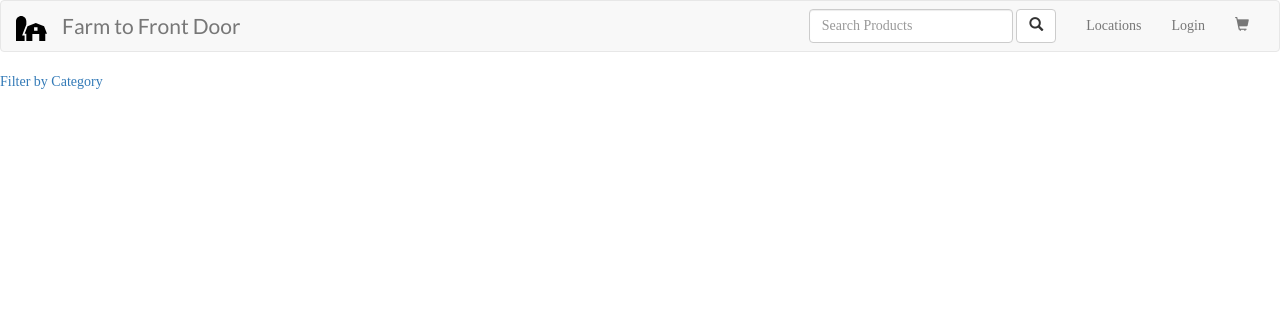
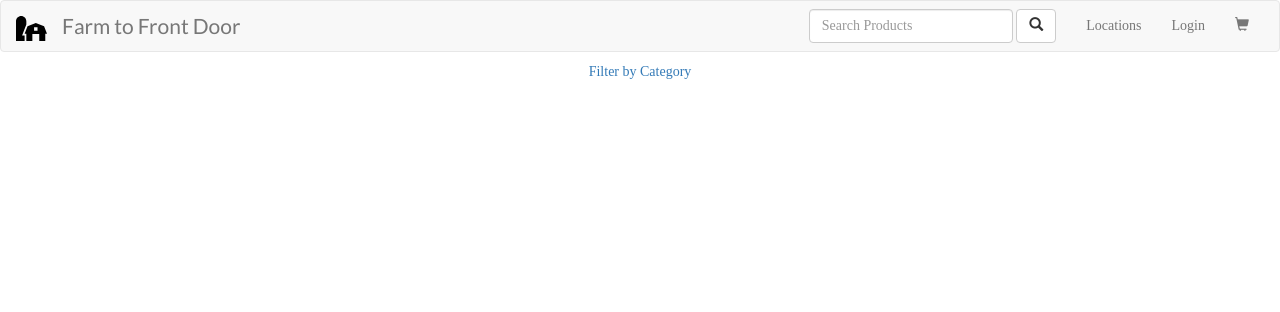
Before and after one commit to Gerdie/farm-to-front-door, a Flask app: page /products in a window 1280 px wide. Shown: the top 312 px of the page. Run offline with Flask 2, Linux system fonts and the light colour scheme; data that the repository does not hold is empty; some libraries are stand-ins or nearby versions; some web fonts are replaced.

Commit message:
Tweaking style on Filters link

```diff
--- a/static/css/style.css
+++ b/static/css/style.css
@@ -4,9 +4,12 @@
     /*margin-bottom: 15px;*/
 }
 
+.navbar {
+    margin-bottom: 10px;
+}
+
 .logotext {
     font-family: 'Lato', sans-serif;
-
     font-size: 1.5em;
 }
 
@@ -22,8 +25,12 @@ body {
 
 .filters {
     width: 100%;
+    /*height: 20em;*/
+}
+
+.nofilters {
     text-align: center;
-    /*height: 20em;*/
+    margin-bottom: 5px;
 }
 
 .filters div {
```
